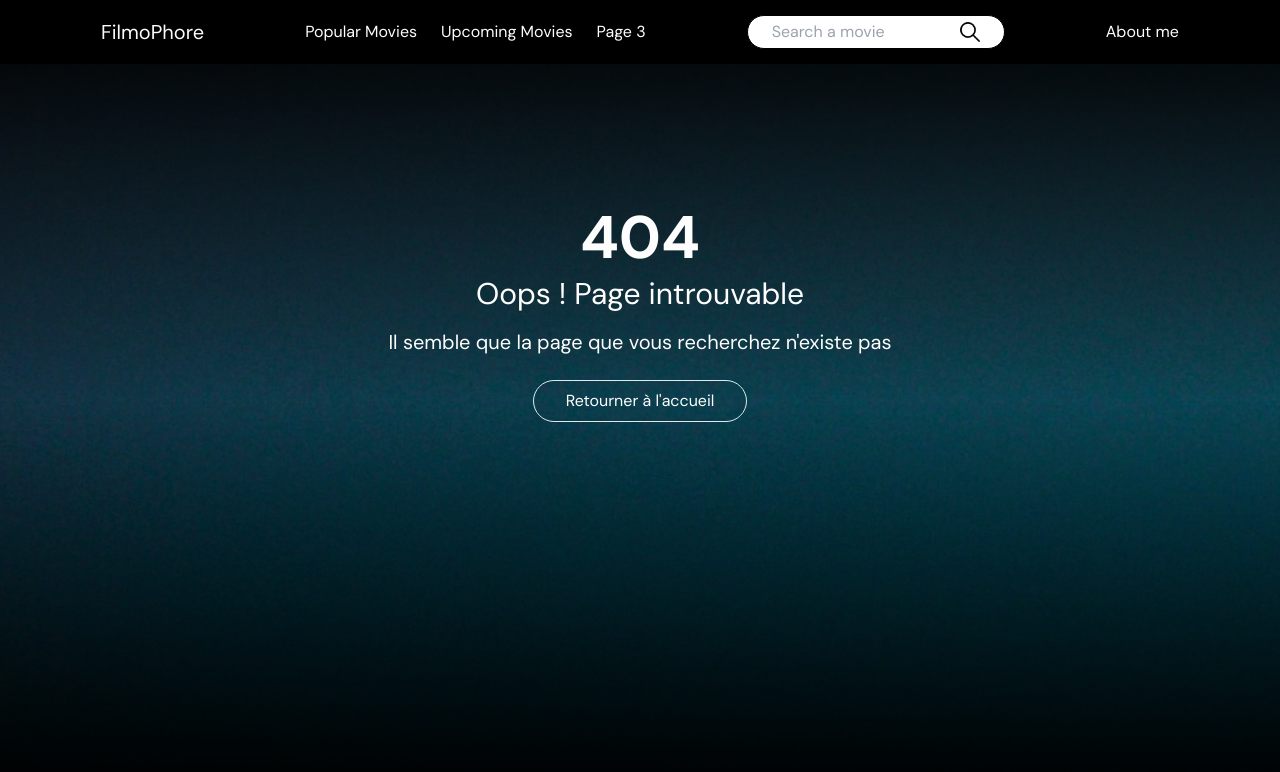
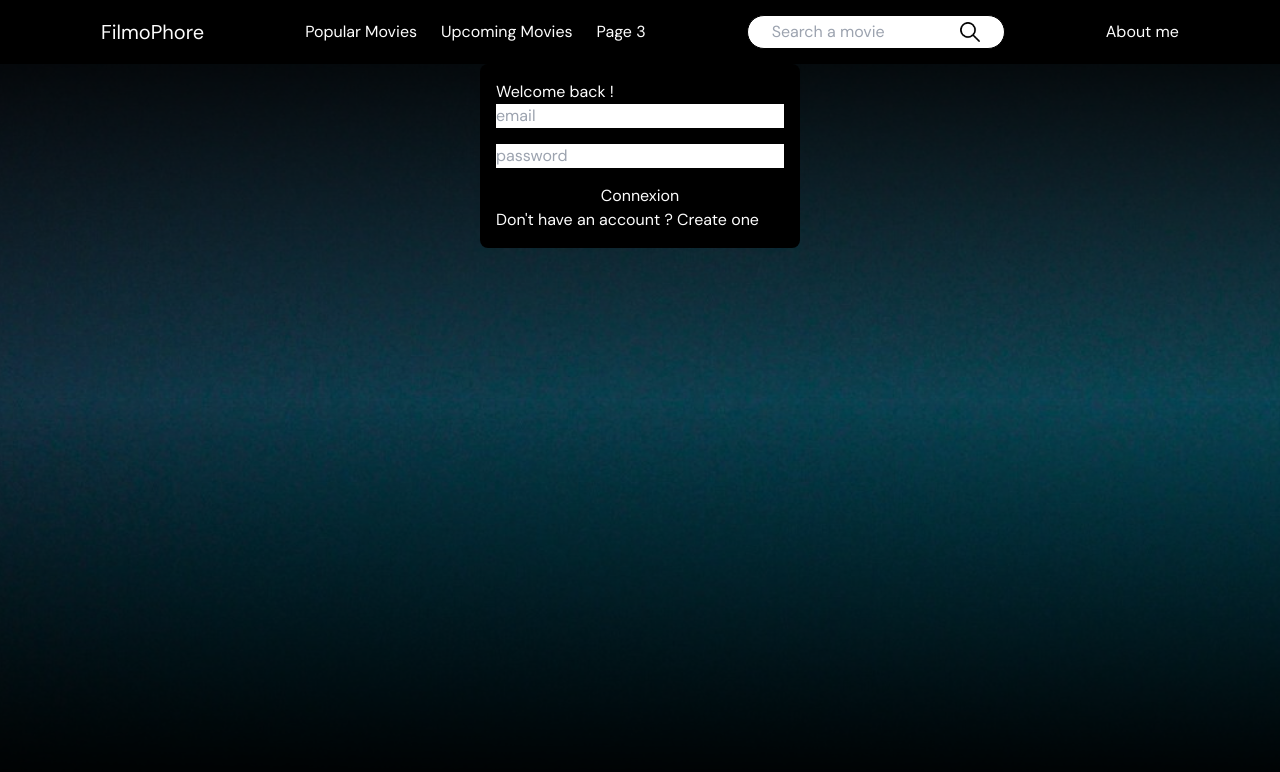
Before and after one commit to Swaannnn/filmophore, a Next.js app: page /login in a window 1280 px wide. Before the commit this address had no page. Shown: the top 772 px of the page. Built offline with nearby package versions, Linux system fonts and the light colour scheme.

Commit message:
ajout forms login / register

```diff
--- /dev/null
+++ b/src/app/login/loginForm.tsx
@@ -0,0 +1,13 @@
+export default function LoginForm() {
+    return (
+        <div className="w-[25vw] bg-black-primary p-4 rounded-lg">
+            <h1>Welcome back !</h1>
+            <form className="flex flex-col gap-4">
+                <input type="email" name="email" placeholder="email"/>
+                <input type="password" name="password" placeholder="password"/>
+                <button type="submit">Connexion</button>
+            </form>
+            <p>Don&apos;t have an account ? <a href="/register">Create one</a></p>
+        </div>
+    )
+}
--- /dev/null
+++ b/src/app/login/page.tsx
@@ -0,0 +1,9 @@
+import LoginForm from "@/app/login/loginForm";
+
+export default function Login() {
+    return (
+        <div className="justify-center items-center flex flex-col">
+            <LoginForm />
+        </div>
+    )
+}
--- /dev/null
+++ b/src/app/register/page.tsx
@@ -0,0 +1,15 @@
+export default function Register() {
+    // register form avec champs username email password passwordConfirmation
+    return (
+        <div >
+            <h1>Register</h1>
+            <form>
+                <input type="text" name="username" placeholder="username" />
+                <input type="email" name="email" placeholder="email" />
+                <input type="password" name="password" placeholder="password" />
+                <input type="password" name="passwordConfirmation" placeholder="password confirmation" />
+                <button type="submit">Submit</button>
+            </form>
+        </div>
+    )
+}
```
